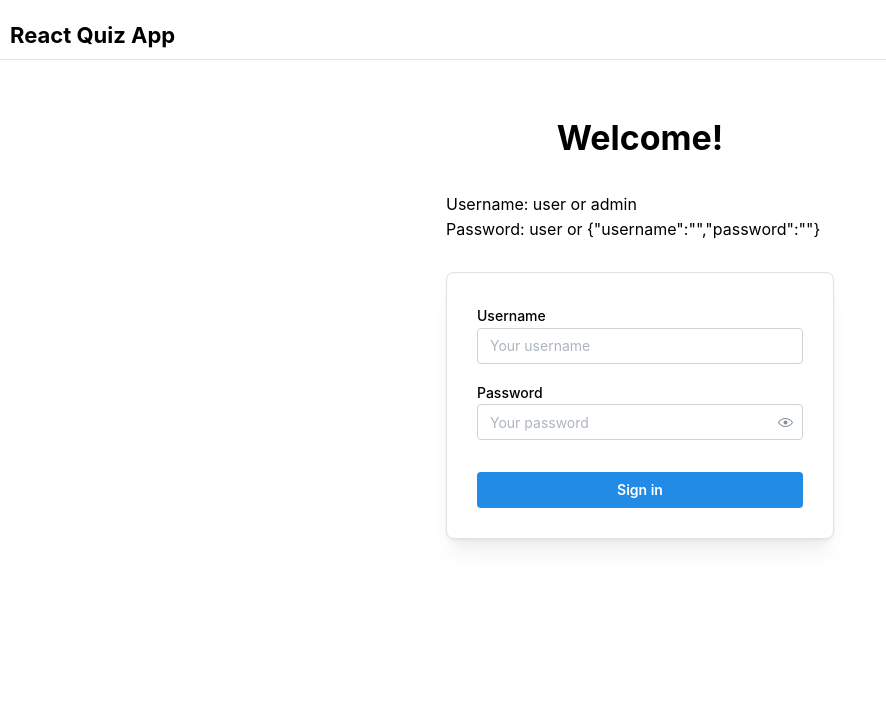
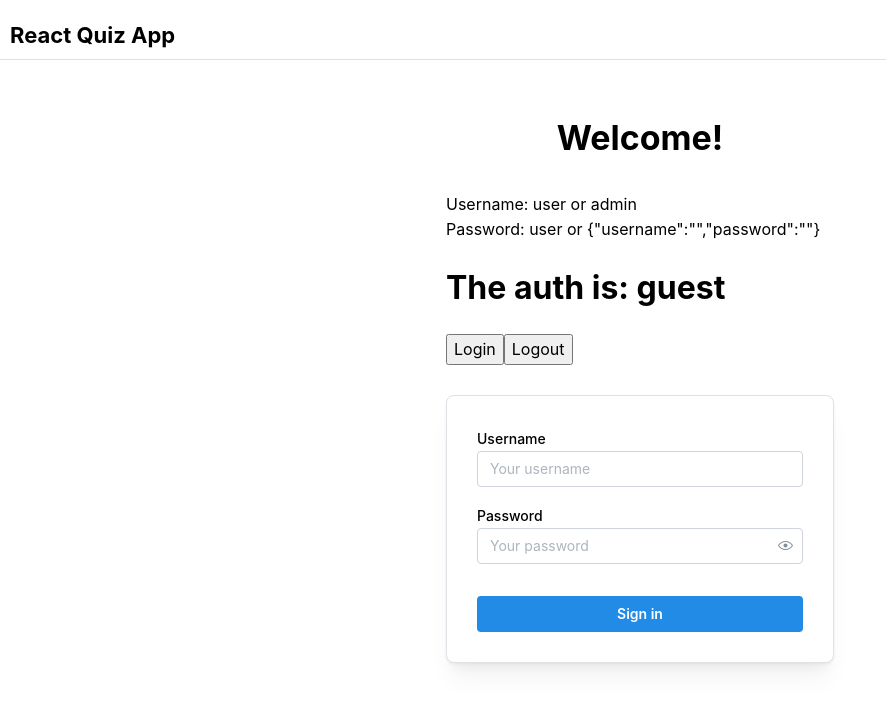
Before and after one commit to sharif-jatri/quiz-app-react, a React (Vite) app: page /login in a window 1280 px wide. Shown: the top 708 px of the page, without its empty margins (0-886 px from the left). Built offline with nearby package versions, Linux system fonts and the light colour scheme.

Commit message:
redux setup

```diff
--- a/reducers/authReducer.js
+++ /dev/null
@@ -1,24 +0,0 @@
-import { createSlice } from '@reduxjs/toolkit'
-
-export const authReducer = createSlice({
-    name: 'auth',
-    initialState: {
-        value: 0,
-    },
-    reducers: {
-        increment: (state) => {
-            state.value += 1
-        },
-        decrement: (state) => {
-            state.value -= 1
-        },
-        incrementByAmount: (state, action) => {
-            state.value += action.payload
-        },
-    },
-})
-
-// Action creators are generated for each case reducer function
-export const { increment, decrement, incrementByAmount } = authReducer.actions
-
-export default authReducer.reducer
--- a/src/main.jsx
+++ b/src/main.jsx
@@ -2,7 +2,7 @@ import React from 'react'
 import ReactDOM from 'react-dom/client'
 import App from './App.jsx'
 import { Provider } from 'react-redux'
-import store from "../store/index.js";
+import store from "./redux/store";
 
 
 ReactDOM.createRoot(document.getElementById('root')).render(
--- a/src/pages/login/Login.jsx
+++ b/src/pages/login/Login.jsx
@@ -1,4 +1,5 @@
 import { useState } from "react";
+import { useDispatch, useSelector } from "react-redux";
 import {
     TextInput,
     PasswordInput,
@@ -9,8 +10,11 @@ import {
     Text
 } from "@mantine/core";
 import classes from "./Login.module.css";
+import {login, logout} from "../../redux/auth.js";
 
 function Login() {
+    const { isAuthenticated } = useSelector((state) => state.auth);
+    const dispatch = useDispatch();
     const [data, setData] = useState({
         username: '',
         password: ''
@@ -27,6 +31,9 @@ function Login() {
             </Title>
             <Text mt='xl'>Username: user or admin</Text>
             <Text>Password: user or {JSON.stringify(data)}</Text>
+            <h1> The auth is: { isAuthenticated ? 'logged in' : 'guest'}</h1>
+            <button onClick={() => dispatch(login())}>Login</button>
+            <button onClick={() => dispatch(logout())}>Logout</button>
 
             <Paper withBorder shadow="md" p={30} mt={30} radius="md">
                 <TextInput value={data.username} name="username" onChange={changeHandler} label="Username" placeholder="Your username" />
--- /dev/null
+++ b/src/redux/auth.js
@@ -0,0 +1,23 @@
+import { createSlice } from "@reduxjs/toolkit";
+
+export const authSlice = createSlice({
+    name: "auth",
+    initialState: {
+        isAuthenticated: false
+    },
+    reducers: {
+        login: (state) => {
+            state.isAuthenticated = true;
+            console.log('state', state.isAuthenticated)
+        },
+        logout: (state) => {
+            state.isAuthenticated = false;
+            console.log('state', state.isAuthenticated)
+        },
+    }
+});
+
+// Action creators are generated for each case reducer function
+export const { login, logout } = authSlice.actions;
+
+export default authSlice.reducer;
--- /dev/null
+++ b/src/redux/store.js
@@ -0,0 +1,8 @@
+import { configureStore } from "@reduxjs/toolkit";
+import authReducer from "./auth";
+
+export default configureStore({
+    reducer: {
+        auth: authReducer
+    }
+});
```
